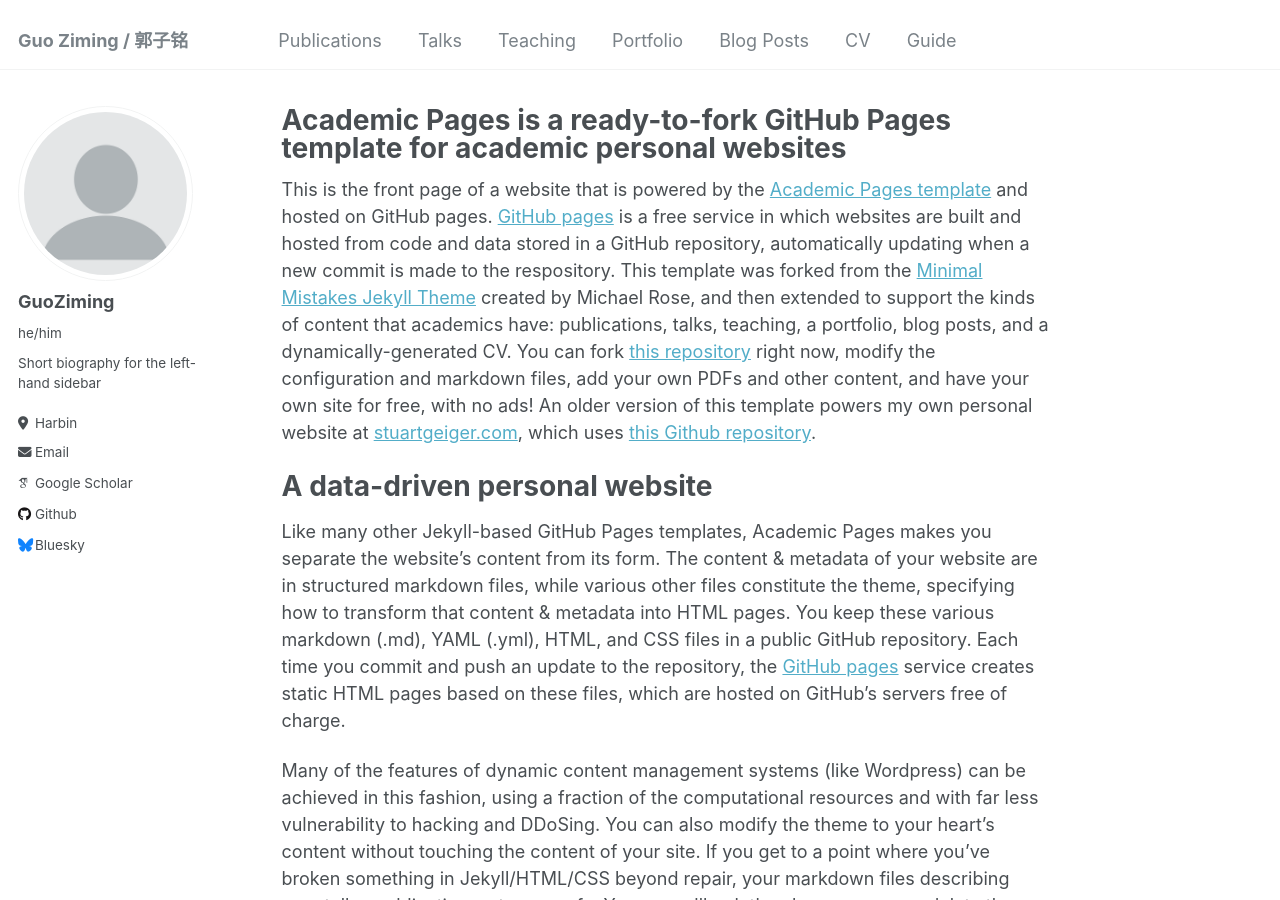
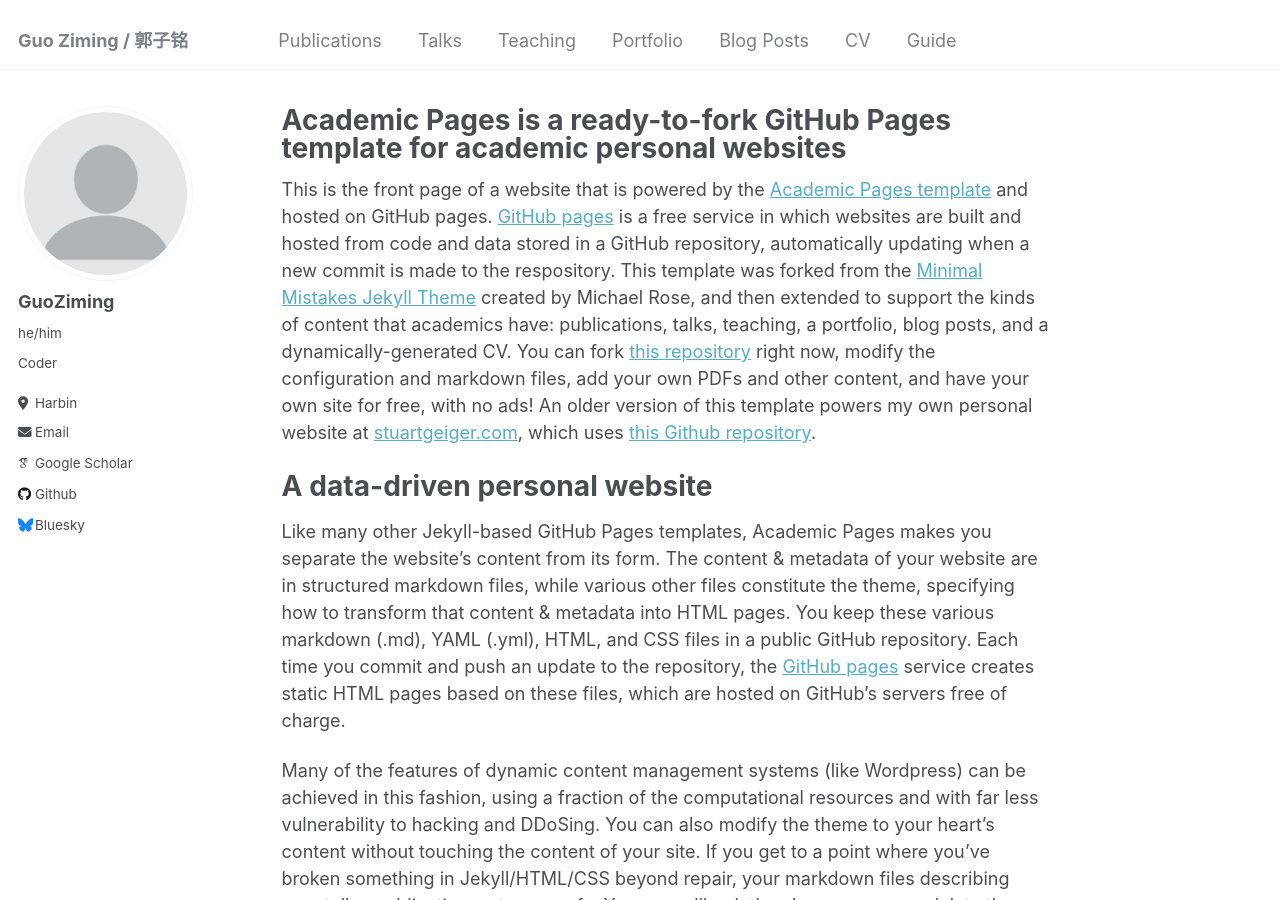
Before and after one commit to mcxiaoxiao/mcxiaoxiao.github.io, a Jekyll site: the page built from _pages/about.md, in a window 1280 px wide and 900 px high. Built offline with Jekyll 4.4.1, drawn with Linux system fonts in a browser that asks for light colours; some web fonts are replaced.

Commit message:
Update _config.yml

```diff
--- a/_config.yml
+++ b/_config.yml
@@ -24,7 +24,7 @@ author:
   avatar           : "profile.png"
   name             : "GuoZiming"
   pronouns         : "he/him"
-  bio              : "Short biography for the left-hand sidebar"
+  bio              : "Coder"
   location         : "Harbin"
   employer         : # "Red Brick University"
   uri              : # URL
```
